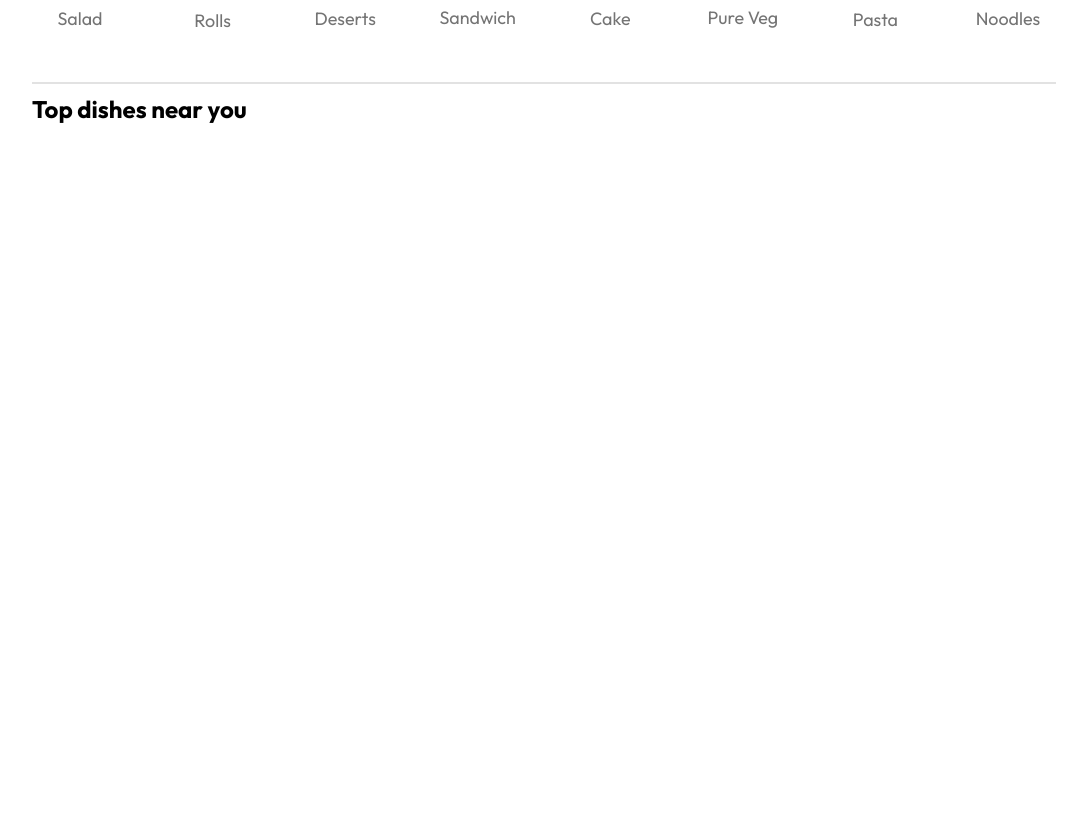
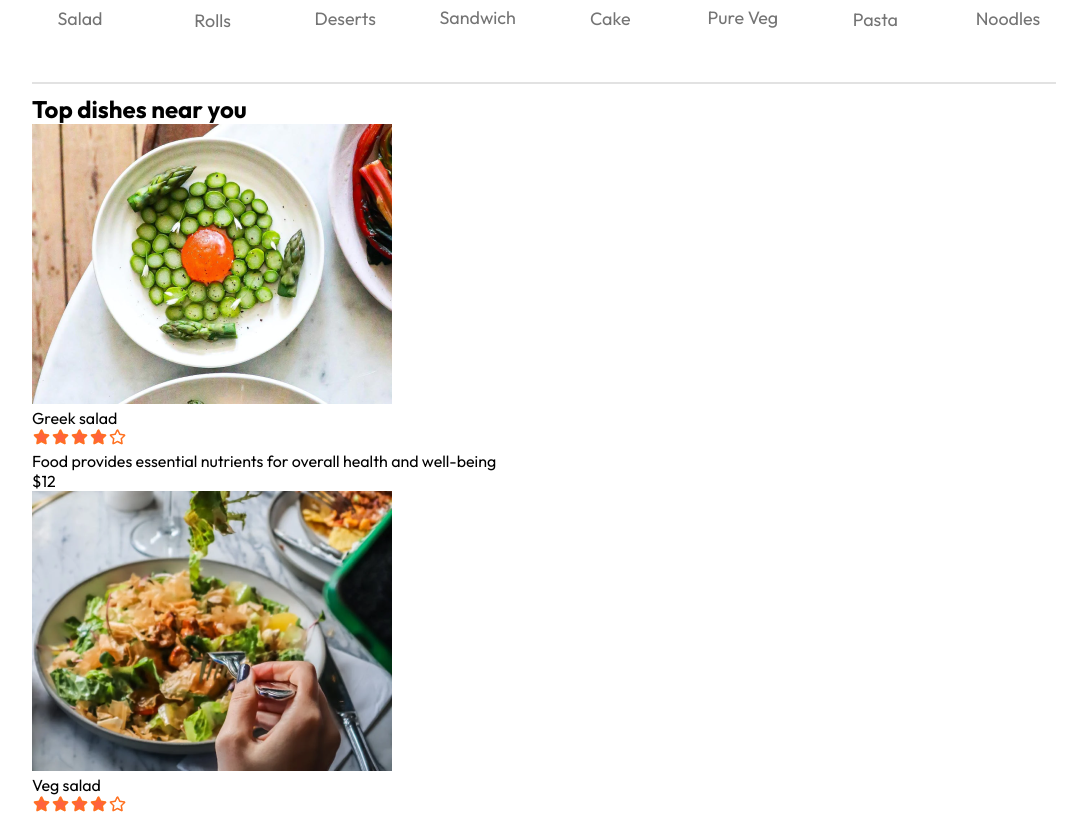
Before and after one commit to sarachafikidrissi/Foody-Website-Project, a React (Create React App) app in the folder foody/: page / in a window 1280 px wide. Shown: the part 840-1654 px from the top of the page, without its empty margins (96-1167 px from the left). Before the commit the page ends 964 px from the top, so only its background shows below. Built offline with nearby package versions, Linux system fonts and the light colour scheme.

Commit message:
add food item to be displayed in Home page

```diff
--- a/foody/src/Components/FoodDisplay/FoodDisplay.js
+++ b/foody/src/Components/FoodDisplay/FoodDisplay.js
@@ -1,6 +1,7 @@
 import React, {useContext} from 'react'
 import './FoodDisplay.css'
 import { StoreContext } from '../../Context/StoreContext'
+import FoodItem from '../FoodItem/FoodItem'
 
 function FoodDisplay({category}) {
 
@@ -11,8 +12,8 @@ function FoodDisplay({category}) {
         <h2>Top dishes near you</h2>
     <div className="food-display-list">
         {food_list.map((item, index)=>{
-            return
-        } )}
+            return <FoodItem key={index} id={item._id} name={item.name} description={item.description} price={item.price} image={item.image} />
+        })}
     </div>
     </div>
   )
--- /dev/null
+++ b/foody/src/Components/FoodItem/FoodItem.js
@@ -0,0 +1,27 @@
+import React from 'react'
+import './FoodItem.css'
+import { assets } from '../../assets/assets'
+
+function FoodItem({id, name, price, description, image}) {
+
+  return (
+    <div className='food-item'>
+      <div className="food-item-image-container">
+        <img className='food-item-image' src={image} alt="" />
+      </div>
+      <div className='food-item-info'>
+        <div className="food-item-name-rating">
+            <p>{name}</p>
+            <img src={assets.rating_starts} alt="" />
+        </div>
+        <div className="food-item-description">
+            <p className='food-item-description'>{description}</p>
+            <p className='food-item-price'>${price}</p>
+        </div>
+
+      </div>
+    </div>
+  )
+}
+
+export default FoodItem
```
Also changed, not shown: foody/src/Components/FoodItem/FoodItem.css (added).
